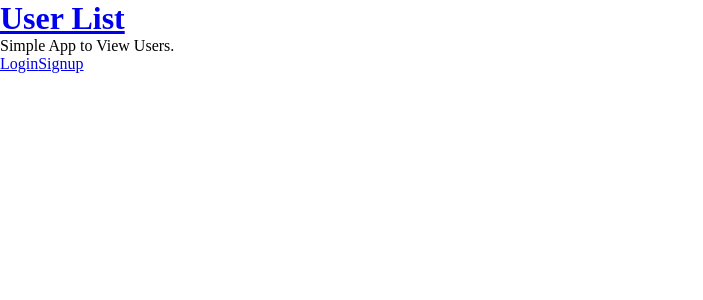
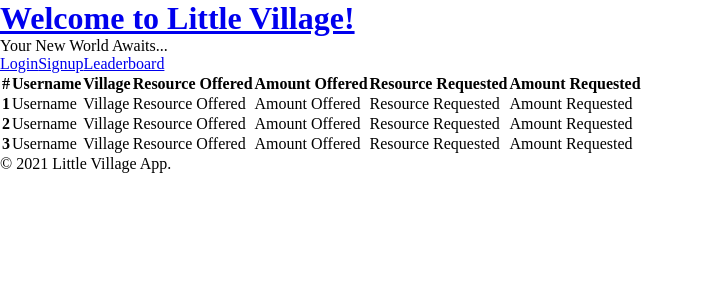
Before and after one commit to asantercureton/little-village, a React (Create React App) app in the folder client/: page /tradeboard in a window 1280 px wide. Shown: the top 300 px of the page, without its empty margins (0-703 px from the left). Built offline with nearby package versions, Linux system fonts and the light colour scheme; no server answers.

Commit message:
Added components and pages to the client-side

```diff
--- a/client/src/App.js
+++ b/client/src/App.js
@@ -12,6 +12,8 @@ import Home from './pages/Home';
 import Signup from './pages/Signup';
 import Login from './pages/Login';
 import Profile from './pages/Profile';
+import Leaderboard from './pages/Leaderboard';
+import Tradeboard from './pages/Tradeboard';
 import Header from './components/Header';
 import Footer from './components/Footer';
 
@@ -61,6 +63,12 @@ function App() {
             <Route exact path="/users/:id">
               <Profile />
             </Route>
+            <Route exact path="/leaderboard">
+              <Leaderboard />
+            </Route>
+            <Route exact path="/tradeboard">
+              <Tradeboard />
+            </Route>
           </div>
           <Footer />
         </div>
--- a/client/src/components/Footer/index.js
+++ b/client/src/components/Footer/index.js
@@ -4,6 +4,7 @@ const Footer = () => {
   return (
     <footer>
       {/* Footer details HERE */}
+      © 2021 Little Village App.
     </footer>
   );
 };
--- a/client/src/components/Header/index.js
+++ b/client/src/components/Header/index.js
@@ -7,11 +7,11 @@ const Header = () => {
     <header>
       <div>
         <Link to="/">
-          <h1>User List</h1>
+          <h1>Welcome to Little Village!</h1>
         </Link>
       </div>
       <div>
-        <p>Simple App to View Users.</p>
+        <p>Your New World Awaits...</p>
         <Navbar />
       </div>
     </header>
--- a/client/src/components/Navbar/index.js
+++ b/client/src/components/Navbar/index.js
@@ -15,6 +15,12 @@ function Navbar() {
         <Link to="/me">
           {Auth.getProfile().data.username}'s profile
         </Link>
+        <Link to="/leaderboard">
+        Leaderboard
+        </Link>
+        <Link to="/tradeboard">
+        Tradeboard
+        </Link>
         <button onClick={logout}>
           Logout
         </button>
@@ -27,8 +33,13 @@ function Navbar() {
       <Link to="/login">
         Login
       </Link>
+
       <Link to="/signup">
         Signup
+      </Link>
+
+      <Link to="/leaderboard">
+        Leaderboard
       </Link>
     </>
   )
--- /dev/null
+++ b/client/src/pages/Leaderboard.js
@@ -0,0 +1,79 @@
+import React from 'react';
+import { useQuery } from '@apollo/client';
+import Auth from '../utils/auth';
+
+
+import { QUERY_USERS } from '../utils/queries';
+
+import UserList from '../components/UserList';
+
+
+const Leaderboard = () => {
+  const { loading, data } = useQuery(QUERY_USERS);
+  const users = data?.users || [];
+
+  const renderUserList = () => {
+    if (loading) {
+      return <h2>Loading...</h2>
+    } else {
+      return <UserList users={users} title="List of Users" />
+    }
+  }
+
+  const renderUsername = () => {
+    if (!Auth.loggedIn()) return null;
+    return Auth.getProfile().data.username;
+  }
+
+  const renderVillage = () => {
+    if (!Auth.loggedIn()) return null;
+    return Auth.getProfile().data.username;
+  }
+
+  return (
+    <main>
+      <div>
+        <table className="table table-hover">
+          <thead>
+            <tr>
+              <th scope="col">#</th>
+              <th scope="col">Username</th>
+              <th scope="col">Village</th>
+              <th scope="col">Status</th>
+              <th scope="col">Population</th>
+              <th scope="col">Resources</th>
+            </tr>
+          </thead>
+          <tbody>
+            <tr>
+              <th scope="row">1</th>
+              <td>Username</td>
+              <td>Village</td>
+              <td>Status</td>
+              <td>Population</td>
+              <td>Resources</td>
+            </tr>
+            <tr>
+              <th scope="row">2</th>
+              <td>Username</td>
+              <td>Village</td>
+              <td>Status</td>
+              <td>Population</td>
+              <td>Resources</td>
+            </tr>
+            <tr>
+              <th scope="row">3</th>
+              <td>Username</td>
+              <td>Village</td>
+              <td>Status</td>
+              <td>Population</td>
+              <td>Resources</td>
+            </tr>
+          </tbody>
+        </table>
+      </div>
+    </main>
+  );
+};
+
+export default Leaderboard;
--- /dev/null
+++ b/client/src/pages/Tradeboard.js
@@ -0,0 +1,83 @@
+import React from 'react';
+import { useQuery } from '@apollo/client';
+import Auth from '../utils/auth';
+
+
+import { QUERY_USERS } from '../utils/queries';
+
+import UserList from '../components/UserList';
+
+
+const Tradeboard = () => {
+  const { loading, data } = useQuery(QUERY_USERS);
+  const users = data?.users || [];
+
+  const renderUserList = () => {
+    if (loading) {
+      return <h2>Loading...</h2>
+    } else {
+      return <UserList users={users} title="List of Users" />
+    }
+  }
+
+  const renderUsername = () => {
+    if (!Auth.loggedIn()) return null;
+    return Auth.getProfile().data.username;
+  }
+
+  const renderVillage = () => {
+    if (!Auth.loggedIn()) return null;
+    return Auth.getProfile().data.username;
+  }
+
+  return (
+    <main>
+      <div>
+        <table className="table table-hover">
+          <thead>
+            <tr>
+              <th scope="col">#</th>
+              <th scope="col">Username</th>
+              <th scope="col">Village</th>
+              <th scope="col">Resource Offered</th>
+              <th scope="col">Amount Offered</th>
+              <th scope="col">Resource Requested</th>
+              <th scope="col">Amount Requested</th>
+            </tr>
+          </thead>
+          <tbody>
+            <tr>
+              <th scope="row">1</th>
+              <td>Username</td>
+              <td>Village</td>
+              <td>Resource Offered</td>
+              <td>Amount Offered</td>
+              <td>Resource Requested</td>
+              <td>Amount Requested</td>
+            </tr>
+            <tr>
+              <th scope="row">2</th>
+              <td>Username</td>
+              <td>Village</td>
+              <td>Resource Offered</td>
+              <td>Amount Offered</td>
+              <td>Resource Requested</td>
+              <td>Amount Requested</td>
+            </tr>
+            <tr>
+              <th scope="row">3</th>
+              <td>Username</td>
+              <td>Village</td>
+              <td>Resource Offered</td>
+              <td>Amount Offered</td>
+              <td>Resource Requested</td>
+              <td>Amount Requested</td>
+            </tr>
+          </tbody>
+        </table>
+      </div>
+    </main>
+  );
+};
+
+export default Tradeboard;
```
Also changed, not shown: client/src/components/UserList/index.js (line endings or trailing spaces), 1 other file (tests, documents, lock files or other folders).
